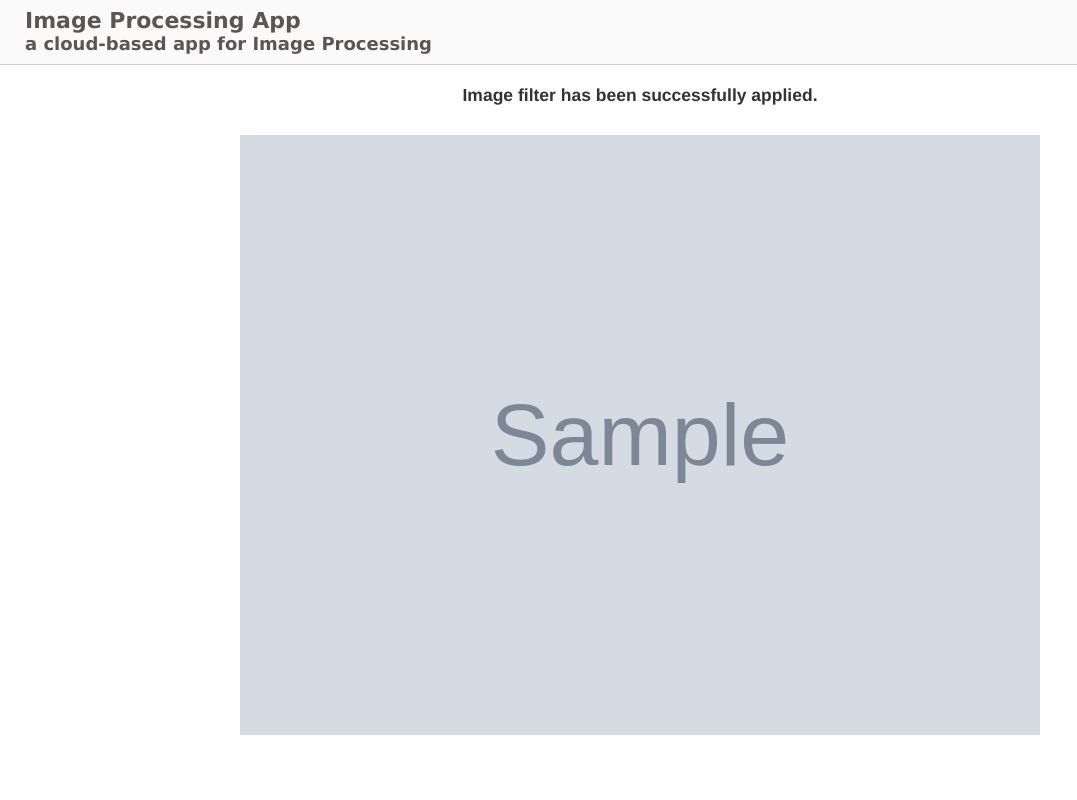
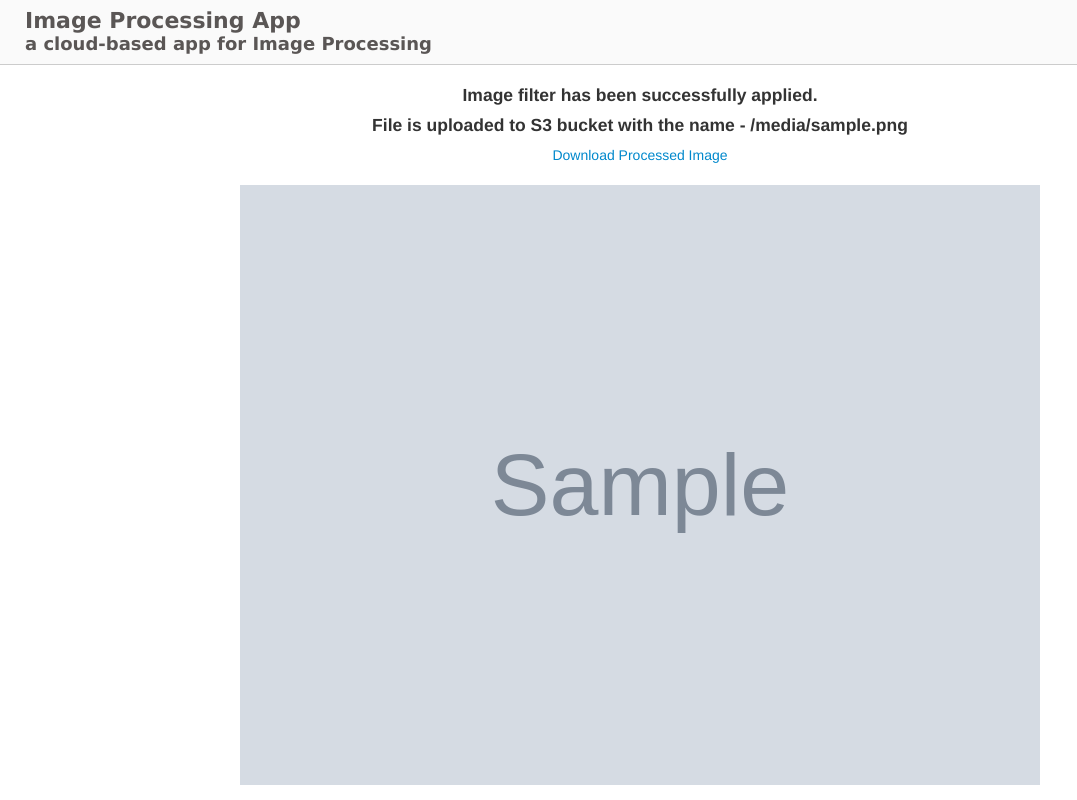
Before and after one commit to DalvirBSingh/ImageProcessing, a Django app: template myapp/templates/process.html in a window 1280 px wide. Shown: the whole page, without its empty margins (0-1077 px from the left). Run offline with Django 3.2, Linux system fonts and the light colour scheme; the template is opened without the code that fills it: most values are stand-ins (such as "Sample title", 1, 10 or a date in 2020); grey boxes marked "Sample" are stand-in pictures.

Commit message:
image downloading from s3 bucket

```diff
--- a/myapp/templates/process.html
+++ b/myapp/templates/process.html
@@ -31,6 +31,9 @@
 <tr><td>
 <center>
 <h4>Image filter has been successfully applied. </h4>
+<h4>File is uploaded to S3 bucket with the name - {{outputfilename}}</h4>
+<a href="https://dalvir-image-processing-bucket.s3.amazonaws.com/{{outputfilename}}">Download Processed Image</a>
+
 </center>
 <br>
 <img src = '/static/output/{{outputfilename}}' width='800px' >
```
Also changed, not shown: myapp/templates/static/output/backgr-out.jpg, 1 other file.
